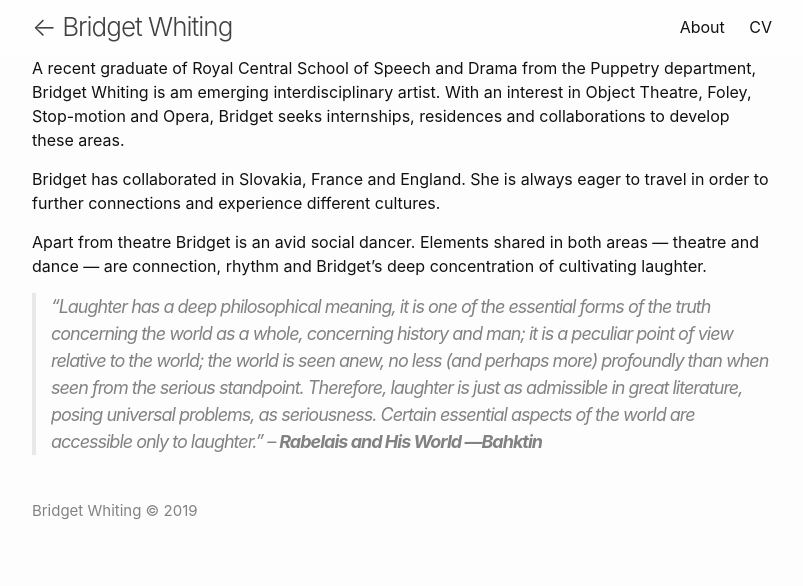
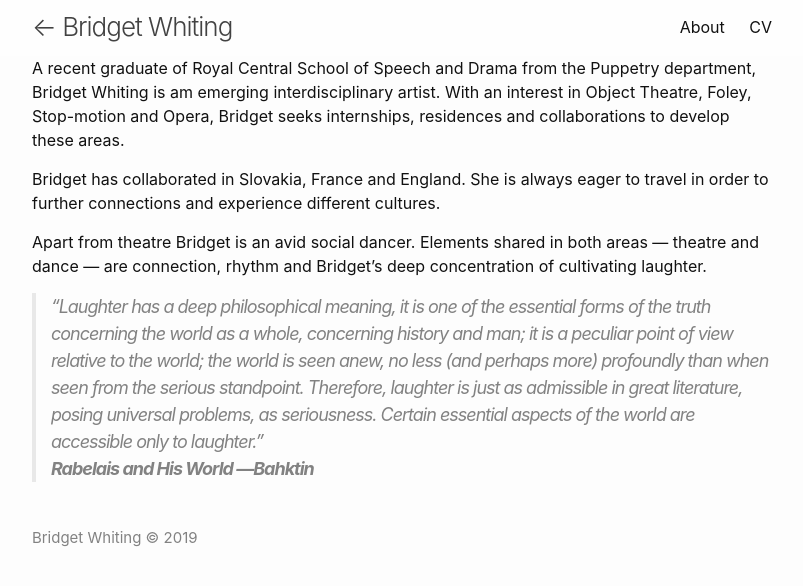
Before and after one commit to markwhiting/bridget, a Jekyll site: the page built from about.markdown, in a window 1280 px wide. Shown: the top 586 px of the page, without its empty margins (238-1041 px from the left). Built offline with Jekyll 4.4.1, drawn with Linux system fonts in a browser that asks for light colours.

```diff
--- a/about.markdown
+++ b/about.markdown
@@ -12,4 +12,5 @@ Bridget has collaborated in Slovakia, France and England. She is always eager to
 
 Apart from theatre Bridget is an avid social dancer. Elements shared in both areas — theatre and dance — are connection, rhythm and Bridget’s deep concentration of cultivating laughter.
 
-> “Laughter has a deep philosophical meaning, it is one of the essential forms of the truth concerning the world as a whole, concerning history and man; it is a peculiar point of view relative to the world; the world is seen anew, no less (and perhaps more) profoundly than when seen from the serious standpoint. Therefore, laughter is just as admissible in great literature, posing universal problems, as seriousness. Certain essential aspects of the world are accessible only to laughter.” – **Rabelais and His World —Bahktin**
+> “Laughter has a deep philosophical meaning, it is one of the essential forms of the truth concerning the world as a whole, concerning history and man; it is a peculiar point of view relative to the world; the world is seen anew, no less (and perhaps more) profoundly than when seen from the serious standpoint. Therefore, laughter is just as admissible in great literature, posing universal problems, as seriousness. Certain essential aspects of the world are accessible only to laughter.”
+> **Rabelais and His World —Bahktin**
```
